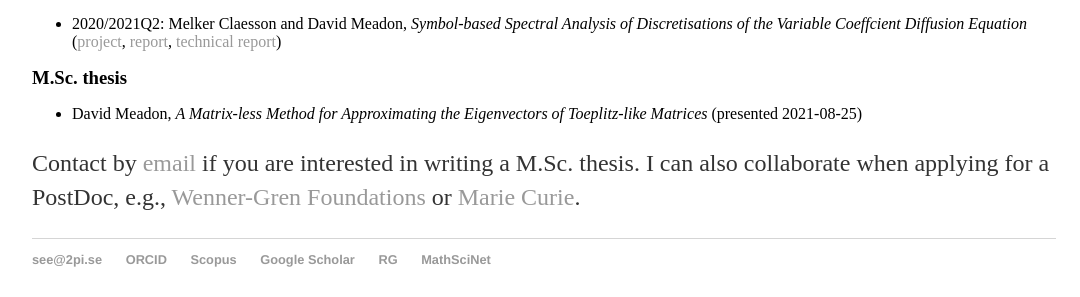
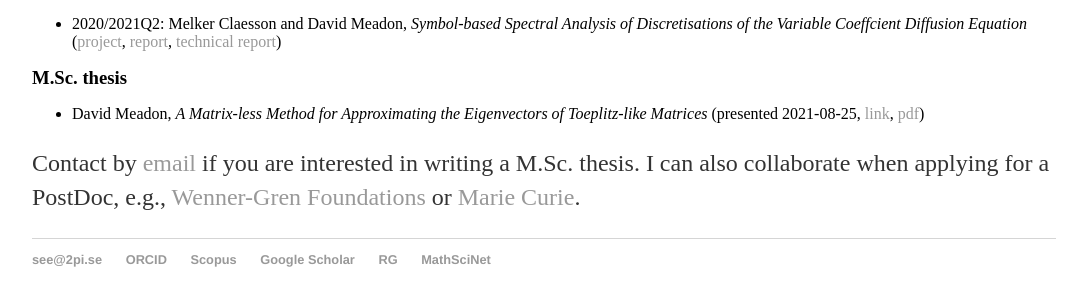
Before and after one commit to sverek/sverek.github.io, a Jekyll site: the page built from teaching/index.html, in a window 1280 px wide. Shown: the part 520-817 px from the top of the page, without its empty margins (96-1176 px from the left). Built offline with Jekyll 4.4.1, drawn with Linux system fonts in a browser that asks for light colours.

Commit message:
Thesis and more

```diff
--- a/cv/index.html
+++ b/cv/index.html
@@ -81,7 +81,7 @@ tr:nth-child(odd) {
     <table>
     <tr><td>Second Ph.D. advisor to <a href="https://scholar.google.se/citations?user=012cWm0AAAAJ">Isabella Furci</a> (2018).</td></tr>
     <tr><td>Managing editor for the diamond open access journal <i>Electronic Transactions on Numerical Analysis</i> (<a href="http://etna.math.kent.edu">ETNA</a>).</td></tr>
-    <tr><td>Referee for: <a href="https://link.springer.com/journal/10543">BIT Numerical mathematics</a>, <a href="http://etna.math.kent.edu">Electronic Transactions on Numerical Analysis</a>, <a href="https://www.journals.elsevier.com/linear-algebra-and-its-applications">Linear Algebra and its Applications</a>,<a href="https://onlinelibrary.wiley.com/journal/10991506">Numerical Linear Algebra with Applications</a>, <a href="https://link.springer.com/journal/211">Numerische Mathematik</a>, and <a href="https://www.siam.org/publications/journals/siam-journal-on-scientific-computing-sisc">SIAM Journal on Scientific Computing</a>.</td></tr>
+    <tr><td>Referee for: <a href="https://link.springer.com/journal/10543">BIT Numerical mathematics</a>, <a href="http://etna.math.kent.edu">Electronic Transactions on Numerical Analysis</a>, <a href="https://www.journals.elsevier.com/journal-of-computational-and-applied-mathematics">Journal of Computational and Applied Mathematics</a>, <a href="https://www.journals.elsevier.com/linear-algebra-and-its-applications">Linear Algebra and its Applications</a>,<a href="https://onlinelibrary.wiley.com/journal/10991506">Numerical Linear Algebra with Applications</a>, <a href="https://link.springer.com/journal/211">Numerische Mathematik</a>, and <a href="https://www.siam.org/publications/journals/siam-journal-on-scientific-computing-sisc">SIAM Journal on Scientific Computing</a>.</td></tr>
     <tr><td>Memberships: <a href="https://www.ilasic.org">ILAS</a>,  <a href="https://www.siam.org">SIAM</a>, <a href="https://www.altamatematica.it/gncs/">INdAM GNCS</a>.</td></tr>
     <tr><td>Prolonged absence during education due to sick leave (cancer).</td></tr>
     </table>
--- a/teaching/index.html
+++ b/teaching/index.html
@@ -23,9 +23,9 @@ title: www.2pi.se
 	<h2>Students (since 2020/2021)</h2>
 	<h3>Project in Computational Science (<a href="https://www.uu.se/en/admissions/freestanding-courses/course-syllabus/?kKod=1TD307">1TD307</a>, <a href="https://www.it.uu.se/edu/course/homepage/projektTDB/ht21/">homepage</a>)</h3>
 	<ul><li>2020/2021Q2: Melker Claesson and David Meadon, <i>Symbol-based Spectral Analysis of
-		Discretisations of the Variable Coeffcient Diffusion Equation</i> (<a href="files/TDBProject2020-06.pdf">project</a>, <a href="files/TDBProject2020-06-Report.pdf">report</a>, <a href="http://www.it.uu.se/research/publications/reports/2021-005/">technical report</a>)</li></ul>
+		Discretisations of the Variable Coeffcient Diffusion Equation</i> (<a href="files/TDBProject2020-06.pdf">project</a>, <a href="files/TDBProject2020-06-Report.pdf">report</a>, <a href="http://www.it.uu.se/research/publications/reports/2021-007/">technical report</a>)</li></ul>
 	<h3>M.Sc. thesis</h3>
-	<ul><li>David Meadon, <i>A Matrix-less Method for Approximating the Eigenvectors of Toeplitz-like Matrices</i> (presented 2021-08-25)</li></ul>
+	<ul><li>David Meadon, <i>A Matrix-less Method for Approximating the Eigenvectors of Toeplitz-like Matrices</i> (presented 2021-08-25, <a href="http://urn.kb.se/resolve?urn=urn:nbn:se:uu:diva-458841">link</a>, <a href="files/David_Meadon-MSc_Thesis.pdf">pdf</a>)</li></ul>
 	<p>
 	Contact by <a href="mailto:see@2pi.se">email</a> if you are interested in writing a M.Sc. thesis. I can also collaborate when applying for a PostDoc, e.g., <a href="https://www.swgc.org/">Wenner-Gren Foundations</a> or <a href="https://ec.europa.eu/research/mariecurieactions/actions/postdoctoral-fellowships">Marie Curie</a>.
 	</p>
```
Also changed, not shown: 1 other file.
